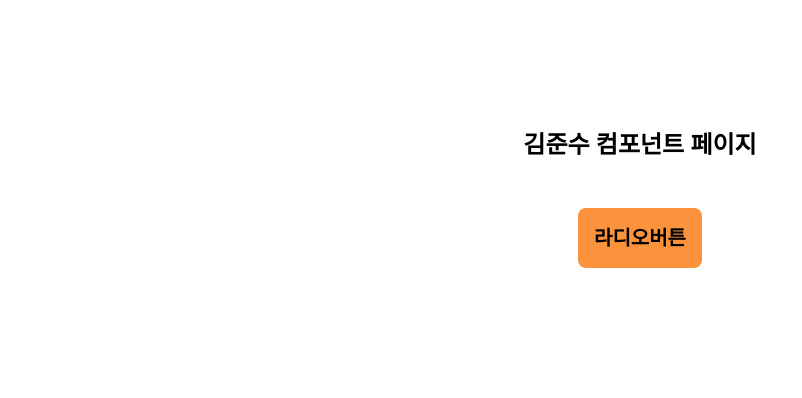
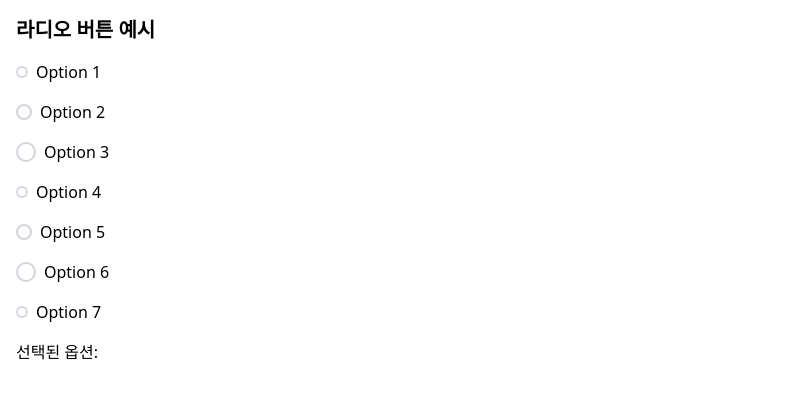
Before and after one commit to Poten14/Componique, a Next.js app: page /js in a window 1280 px wide. Shown: the top 398 px of the page, without its empty margins (0-802 px from the left). Built offline with nearby package versions, Linux system fonts and the light colour scheme.

Commit message:
test: RadioButtion Clear3

```diff
--- a/src/app/(page)/js/page.tsx
+++ b/src/app/(page)/js/page.tsx
@@ -1,22 +1,86 @@
-import Link from "next/link";
+"use client";
 
-const js = () => {
+import React, { useState } from "react";
+import RadioButton1 from "@/components/RadioButton/RadioButton1";
+
+const RadioButtonPage = () => {
+  const [selectedValue, setSelectedValue] = useState<string>("");
+
+  const handleChange = (event: React.ChangeEvent<HTMLInputElement>) => {
+    setSelectedValue(event.target.value);
+  };
+
   return (
-    <>
-      <div className="mt-32 text-xl">
-        <h1 className="flex justify-center text-2xl font-bold">
-          김준수 컴포넌트 페이지
-        </h1>
-        <div className="flex justify-center">
-          <Link
-            href={"/js/RadioButton"}
-            className="rou bold-white mt-12 rounded-lg bg-orange-400 p-4 font-bold"
-          >
-            라디오버튼
-          </Link>
-        </div>
+    <div className="p-4">
+      <h1 className="mb-4 text-xl font-bold">라디오 버튼 예시</h1>
+      <div className="space-y-4">
+        <RadioButton1
+          name="options"
+          value="option1"
+          checked={selectedValue === "option1"}
+          onChange={handleChange}
+          label="Option 1"
+          size="small"
+          color="sky"
+        />
+        <RadioButton1
+          name="options"
+          value="option2"
+          checked={selectedValue === "option2"}
+          onChange={handleChange}
+          label="Option 2"
+          size="medium"
+          color="grey"
+        />
+        <RadioButton1
+          name="options"
+          value="option3"
+          checked={selectedValue === "option3"}
+          onChange={handleChange}
+          label="Option 3"
+          size="large"
+          color="blue"
+        />
+        <RadioButton1
+          name="options"
+          value="option4"
+          checked={selectedValue === "option4"}
+          onChange={handleChange}
+          label="Option 4"
+          size="small"
+          color="purple"
+        />
+        <RadioButton1
+          name="options"
+          value="option5"
+          checked={selectedValue === "option5"}
+          onChange={handleChange}
+          label="Option 5"
+          size="medium"
+          color="green"
+        />
+        <RadioButton1
+          name="options"
+          value="option6"
+          checked={selectedValue === "option6"}
+          onChange={handleChange}
+          label="Option 6"
+          size="large"
+          color="yellow"
+        />
+        <RadioButton1
+          name="options"
+          value="option7"
+          checked={selectedValue === "option7"}
+          onChange={handleChange}
+          label="Option 7"
+          size="small"
+          color="red"
+        />
       </div>
-    </>
+      <p className="mt-4">선택된 옵션: {selectedValue}</p>
+    </div>
   );
 };
-export default js;
+
+export default RadioButtonPage;
--- a/src/app/(page)/js/RadioButton/page.tsx
+++ b/src/components/RadioButton/RadioButton1.tsx
@@ -15,7 +15,7 @@ interface RadioButtonProps {
 }
 
 // RadioButton 컴포넌트
-const RadioButton = ({
+const RadioButton1 = ({
   name,
   value,
   checked,
@@ -81,7 +81,7 @@ const RadioGroup = () => {
       <h1 className="mb-4 text-lg font-semibold">
         기본 라디오 버튼 - radioButton1
       </h1>
-      <RadioButton
+      <RadioButton1
         name="options"
         value="option1"
         checked={selectedValue === "option1"}
@@ -90,7 +90,7 @@ const RadioGroup = () => {
         size="small"
         color="sky"
       />
-      <RadioButton
+      <RadioButton1
         name="options"
         value="option2"
         checked={selectedValue === "option2"}
@@ -99,7 +99,7 @@ const RadioGroup = () => {
         size="medium"
         color="grey"
       />
-      <RadioButton
+      <RadioButton1
         name="options"
         value="option3"
         checked={selectedValue === "option3"}
@@ -108,7 +108,7 @@ const RadioGroup = () => {
         size="large"
         color="blue"
       />
-      <RadioButton
+      <RadioButton1
         name="options"
         value="option4"
         checked={selectedValue === "option4"}
@@ -117,7 +117,7 @@ const RadioGroup = () => {
         size="small"
         color="purple"
       />
-      <RadioButton
+      <RadioButton1
         name="options"
         value="option5"
         checked={selectedValue === "option5"}
@@ -126,7 +126,7 @@ const RadioGroup = () => {
         size="medium"
         color="green"
       />
-      <RadioButton
+      <RadioButton1
         name="options"
         value="option6"
         checked={selectedValue === "option6"}
@@ -135,7 +135,7 @@ const RadioGroup = () => {
         size="large"
         color="yellow"
       />
-      <RadioButton
+      <RadioButton1
         name="options"
         value="option7"
         checked={selectedValue === "option7"}
@@ -149,4 +149,4 @@ const RadioGroup = () => {
   );
 };
 
-export default RadioGroup;
+export default RadioButton1;
--- a/src/components/RadioButton/page.tsx
+++ /dev/null
@@ -1,4 +0,0 @@
-const page = () => {
-  return <div>page</div>;
-};
-export default page;
```
